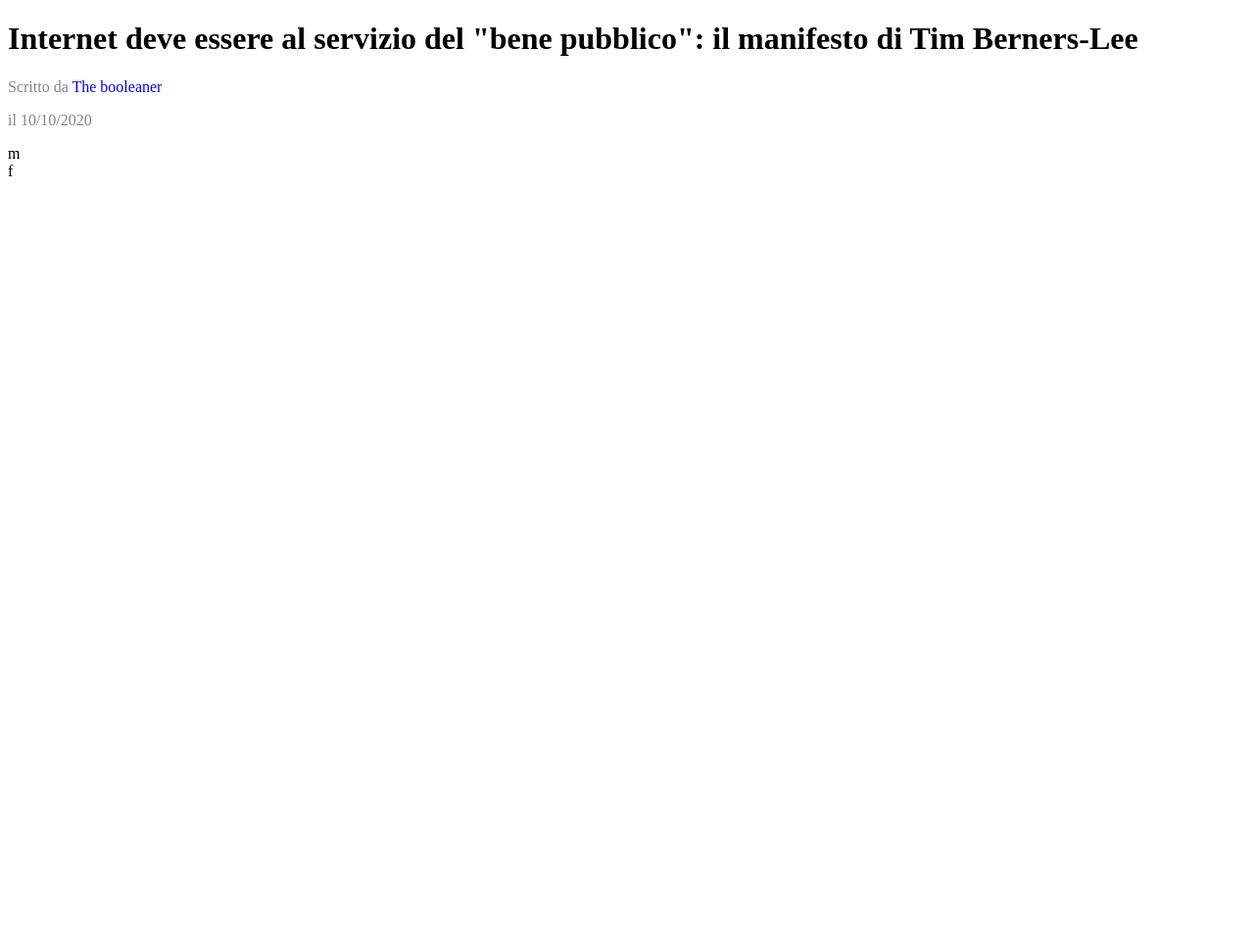
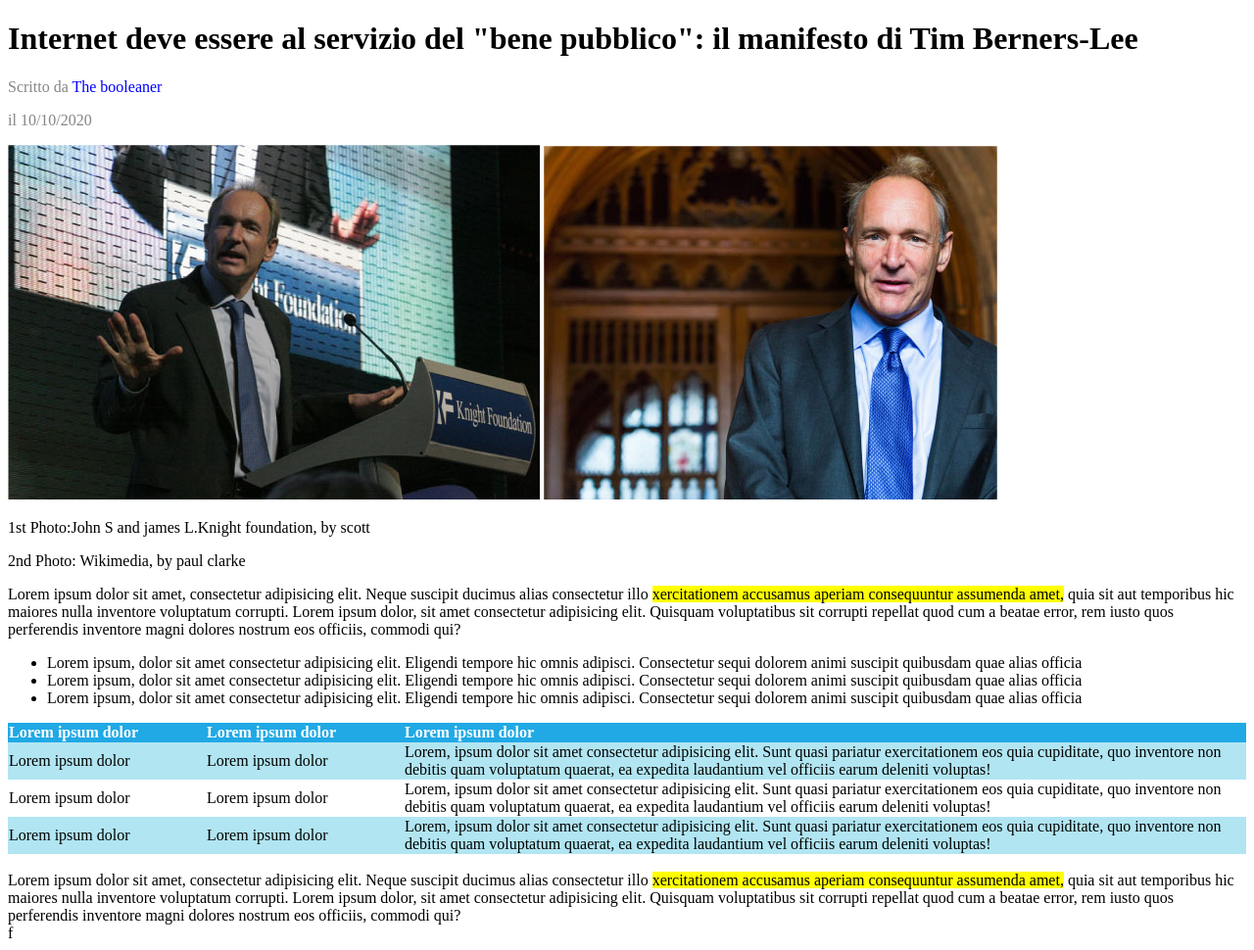
Before and after one commit to IlariaGuarnieri/html-css-booleaner, a plain HTML site: page index.html in a window 1280 px wide. Shown: the part 63-1033 px from the top of the page at 98% size. Before the commit the page ends 800 px from the top, so only its background shows below. Drawn offline with Linux system fonts and the light colour scheme.

Commit message:
fine tabella

```diff
--- a/index.html
+++ b/index.html
@@ -23,13 +23,59 @@
       <p class="grigio">il 10/10/2020</p>
     </section>
 </header>
+<!-- contenuto -->
+  <main>
 
-<main>
+  <!-- foto -->
+    <img src="./img/tim-1.jpg" alt="tim1">
+    <img src="./img/tim-2.jpg" alt="tim2">
+    <p>1st Photo:John S and james L.Knight foundation, by scott</p>
+    <p>2nd Photo: Wikimedia, by paul clarke</p>
+    <!-- testo -->
+    <span>Lorem ipsum dolor sit amet, consectetur adipisicing elit. Neque suscipit ducimus alias consectetur illo <span id="sottolinea">xercitationem accusamus aperiam consequuntur assumenda amet,</span> quia sit aut temporibus hic maiores nulla inventore voluptatum corrupti. Lorem ipsum dolor, sit amet consectetur adipisicing elit. Quisquam voluptatibus sit corrupti repellat quod cum a beatae error, rem iusto quos perferendis inventore magni dolores nostrum eos officiis, commodi qui?</span>
+    <ul>
+      <li>Lorem ipsum, dolor sit amet consectetur adipisicing elit. Eligendi tempore hic omnis adipisci. Consectetur sequi dolorem animi suscipit quibusdam quae alias officia </li>
+      <li>Lorem ipsum, dolor sit amet consectetur adipisicing elit. Eligendi tempore hic omnis adipisci. Consectetur sequi dolorem animi suscipit quibusdam quae alias officia </li>
+      <li>Lorem ipsum, dolor sit amet consectetur adipisicing elit. Eligendi tempore hic omnis adipisci. Consectetur sequi dolorem animi suscipit quibusdam quae alias officia </li>
+    </ul>
+    <!-- /testo -->
 
-</main>
-m
-<footer>
-  f
-</footer>
+    <!-- tabella -->
+
+    <table>
+      <thead>
+        <tr>
+          <th id="riga1">Lorem ipsum dolor</th>
+          <th id="riga1">Lorem ipsum dolor</th>
+          <th>Lorem ipsum dolor</th>
+        </tr>
+      </thead>
+      <tbody>
+        <tr>
+          <td class="riga3">Lorem ipsum dolor</td>
+          <td class="riga3">Lorem ipsum dolor</td>
+          <td class="riga3">Lorem, ipsum dolor sit amet consectetur adipisicing elit. Sunt quasi pariatur exercitationem eos quia cupiditate, quo inventore non debitis quam voluptatum quaerat, ea expedita laudantium vel officiis earum deleniti voluptas!</td>
+        </tr>
+        <tr>
+          <td>Lorem ipsum dolor</td>
+          <td>Lorem ipsum dolor</td>
+          <td>Lorem, ipsum dolor sit amet consectetur adipisicing elit. Sunt quasi pariatur exercitationem eos quia cupiditate, quo inventore non debitis quam voluptatum quaerat, ea expedita laudantium vel officiis earum deleniti voluptas!</td>
+        </tr>
+        <tr>
+          <td class="riga3">Lorem ipsum dolor</td>
+          <td class="riga3">Lorem ipsum dolor</td>
+          <td class="riga3">Lorem, ipsum dolor sit amet consectetur adipisicing elit. Sunt quasi pariatur exercitationem eos quia cupiditate, quo inventore non debitis quam voluptatum quaerat, ea expedita laudantium vel officiis earum deleniti voluptas!</td>
+        </tr>
+      </tbody>
+    </table>
+
+    <!-- testo2 -->
+    <br> <span>Lorem ipsum dolor sit amet, consectetur adipisicing elit. Neque suscipit ducimus alias consectetur illo <span id="sottolinea">xercitationem accusamus aperiam consequuntur assumenda amet,</span> quia sit aut temporibus hic maiores nulla inventore voluptatum corrupti. Lorem ipsum dolor, sit amet consectetur adipisicing elit. Quisquam voluptatibus sit corrupti repellat quod cum a beatae error, rem iusto quos perferendis inventore magni dolores nostrum eos officiis, commodi qui?</span>
+
+  </main>
+
+  <footer>
+    f
+  </footer>
 </body>
 </html>
--- a/main.css
+++ b/main.css
@@ -13,3 +13,23 @@ div{
   color: blue;
 
 }
+#sottolinea{
+  background-color:#FFFF02 ;
+}
+
+thead{
+  background-color:#20A9E5;
+  text-align: left;
+  color: white;
+}
+
+table{
+  border-collapse: collapse;
+}
+#riga1{
+  width: 200px;
+}
+
+.riga3{
+  background-color: #B1E5F2;
+}
```
